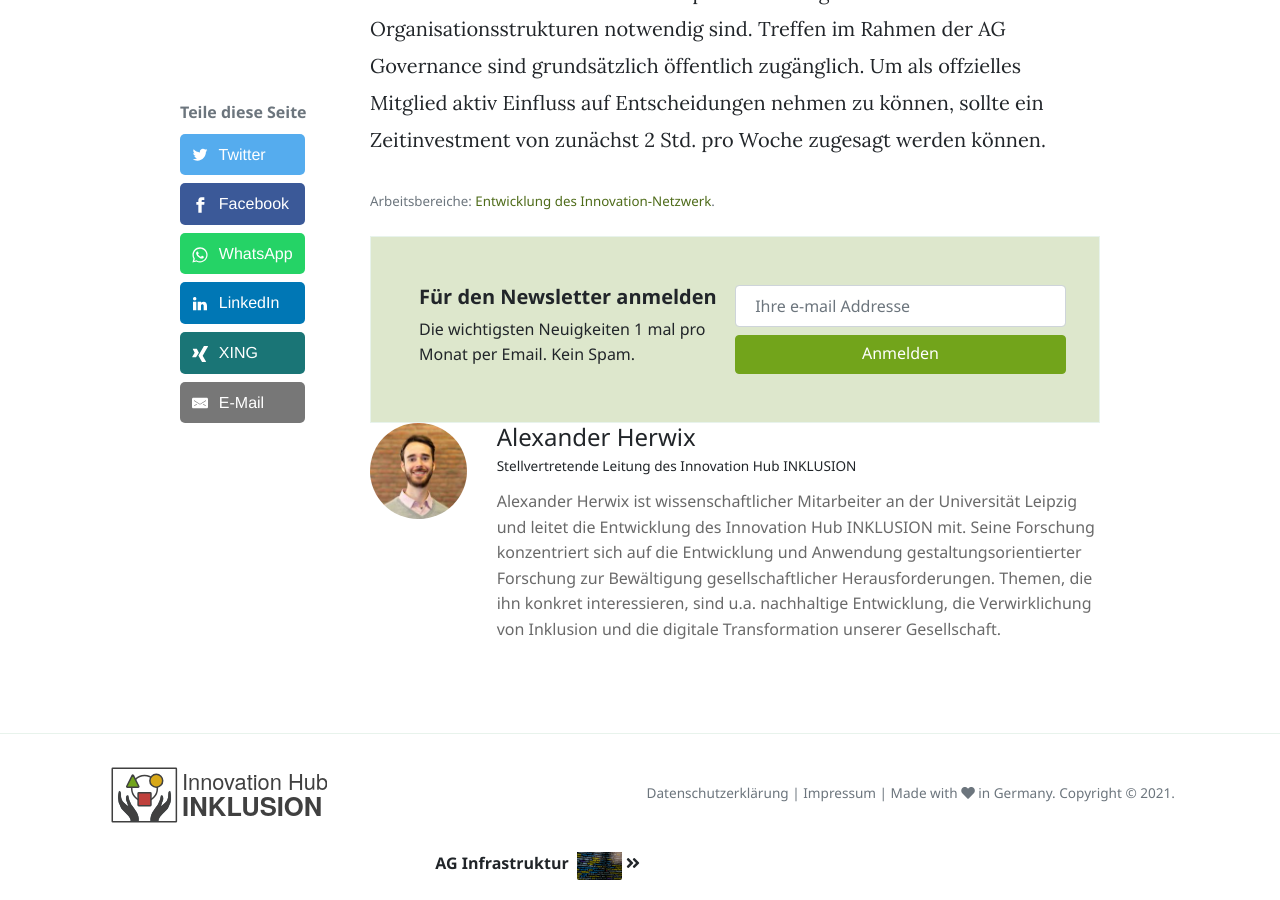
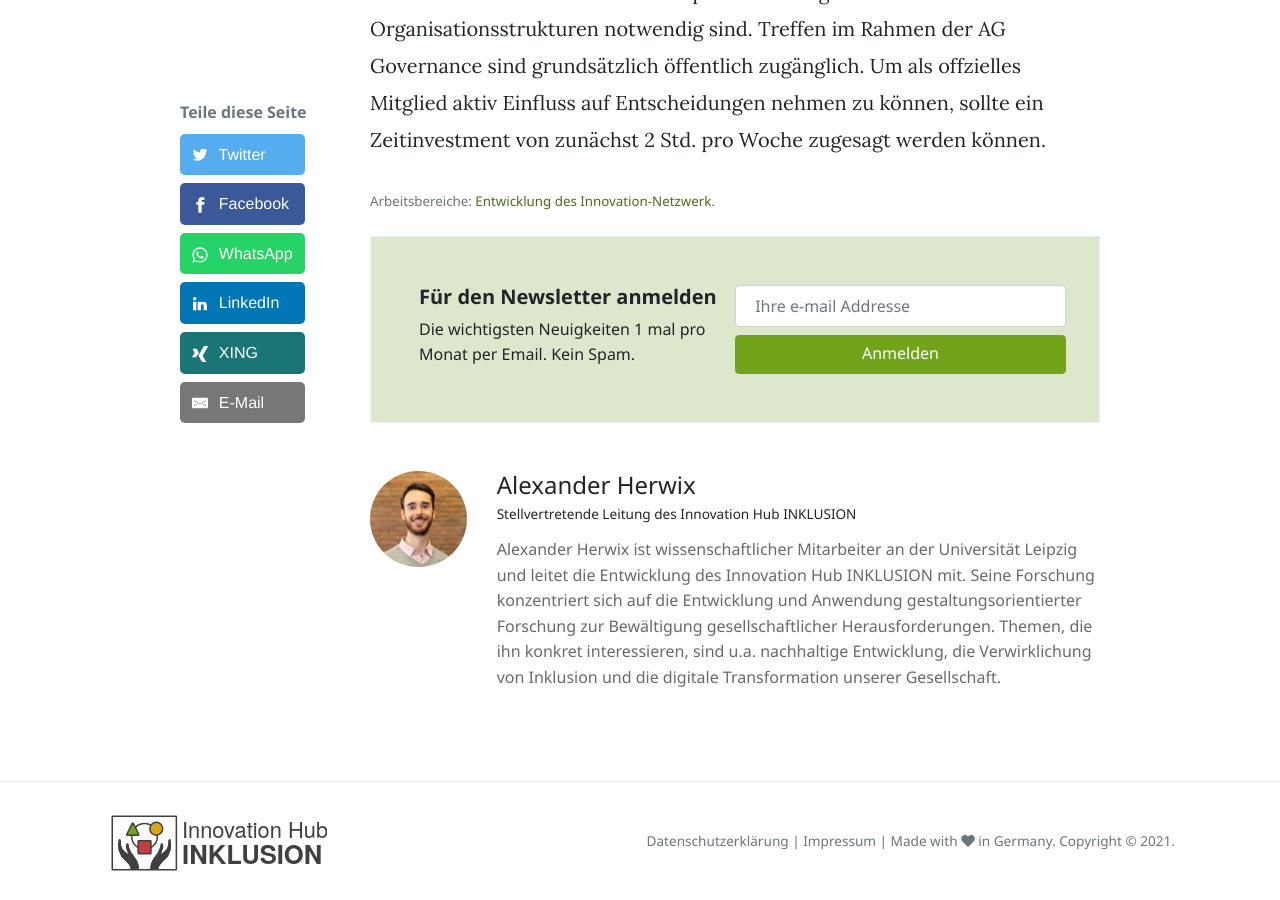
Before and after one commit to innovation-hub-inklusion/innovation-hub-inklusion.github.io, a Jekyll site: the page built from _projects/ag-governance.md, in a window 1280 px wide and 900 px high, scrolled down 659 px. Built offline with Jekyll 4.4.1, drawn with Linux system fonts in a browser that asks for light colours; some web fonts are replaced.

Commit message:
Update layout

```diff
--- a/_layouts/post.html
+++ b/_layouts/post.html
@@ -46,7 +46,10 @@ layout: default
 			</div>
 
             {% include newsletter.html %}
-			{% include card-profile.html profile=profile%}
+
+			<div class="mt-5">
+				{% include card-profile.html profile=profile%}
+			</div>
 		</div>
 	</div>
 </div>
```
